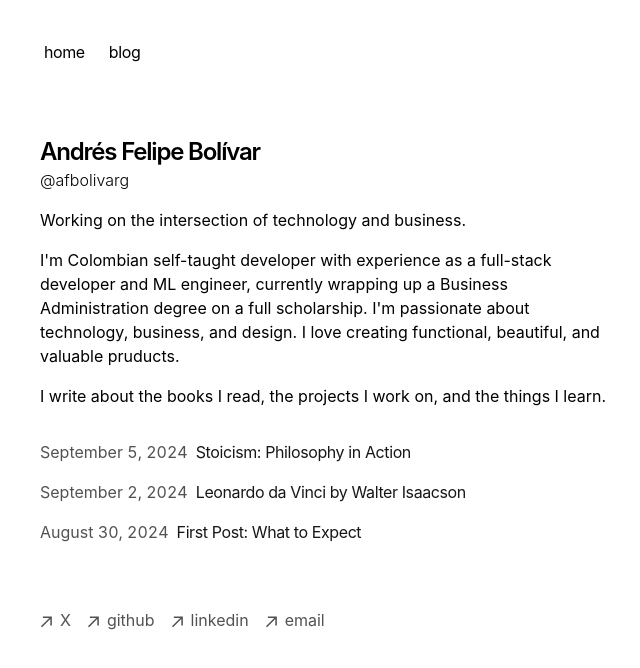
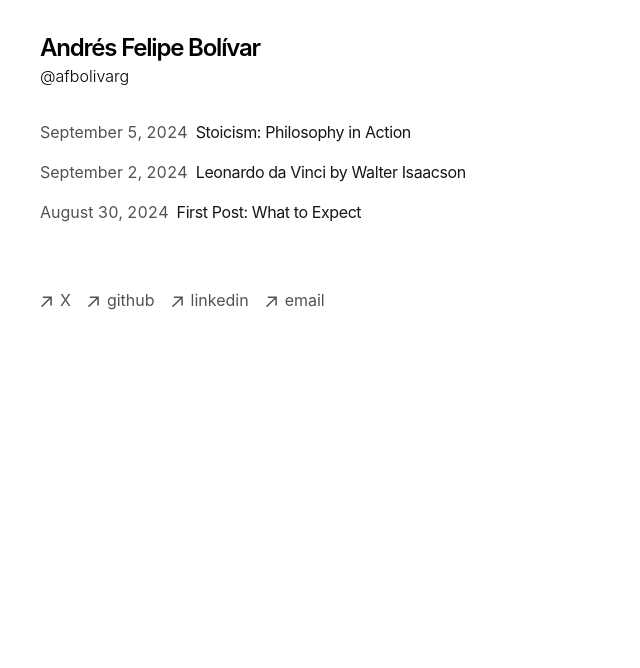
Before and after one commit to afbolivarg/blog, a Next.js app: page / in a window 1280 px wide. Shown: the top 668 px of the page, without its empty margins (312-952 px from the left). Built offline with nearby package versions, Linux system fonts and the light colour scheme.

Commit message:
hide nav and bio

```diff
--- a/app/layout.tsx
+++ b/app/layout.tsx
@@ -58,7 +58,7 @@ export default function RootLayout({
       </Head>
       <body className="antialiased max-w-xl mx-4 mt-8 lg:mx-auto">
         <main className="flex-auto min-w-0 mt-6 flex flex-col px-2 md:px-0">
-          <Navbar />
+          {/* <Navbar /> */}
           {children}
           <Footer />
           <Analytics />
--- a/app/page.tsx
+++ b/app/page.tsx
@@ -7,7 +7,7 @@ export default function Page() {
         Andrés Felipe Bolívar
       </h1>
       <h2 className="mb-4 font-light">@afbolivarg</h2>
-      <p className="mb-4">
+      {/* <p className="mb-4">
         {`Working on the intersection of technology and business.`}
       </p>
       <p className="mb-4">
@@ -17,7 +17,7 @@ export default function Page() {
       </p>
       <p className="mb-4">
         {`I write about the books I read, the projects I work on, and the things I learn.`}
-      </p>
+      </p> */}
       <div className="my-8">
         <BlogPosts />
       </div>
```
